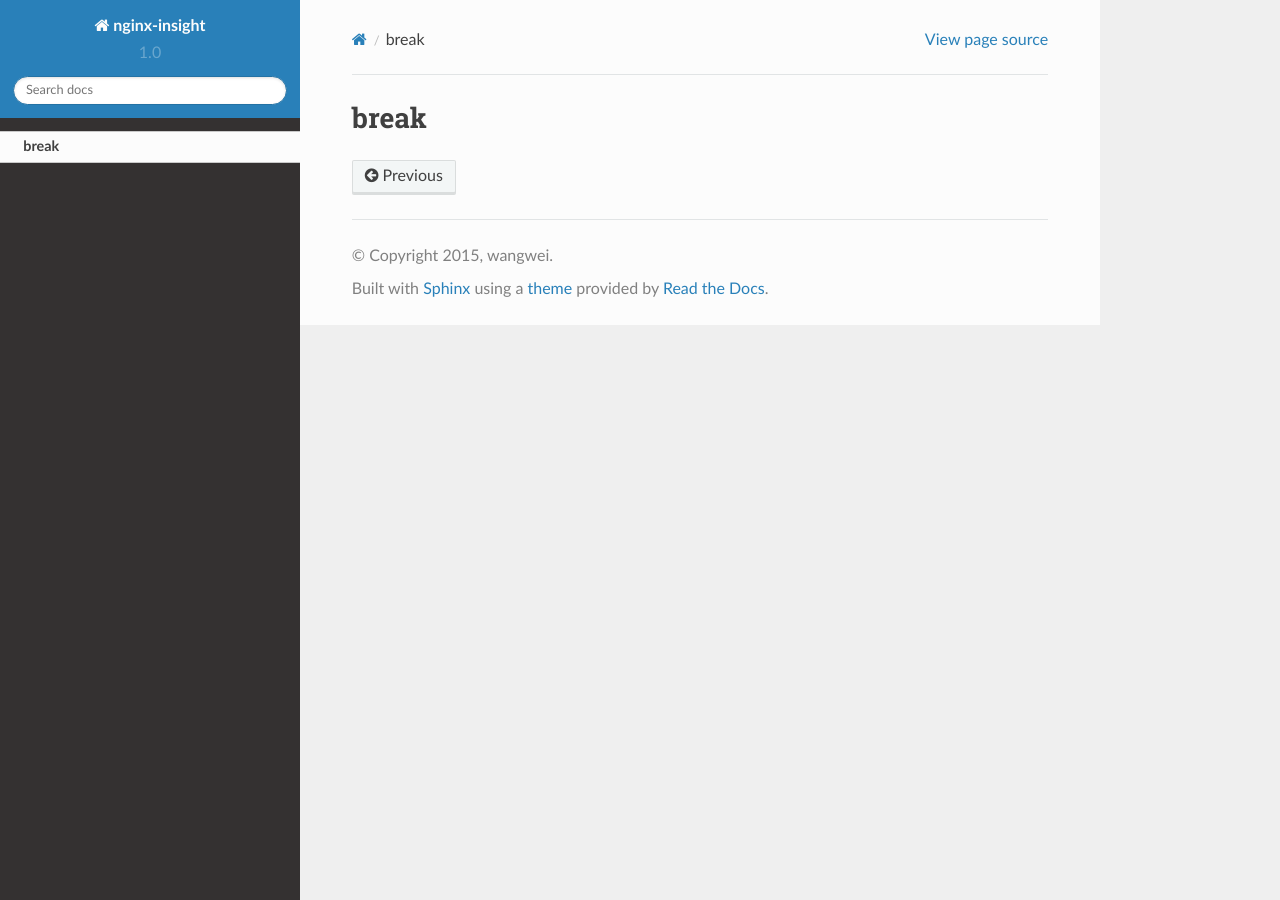
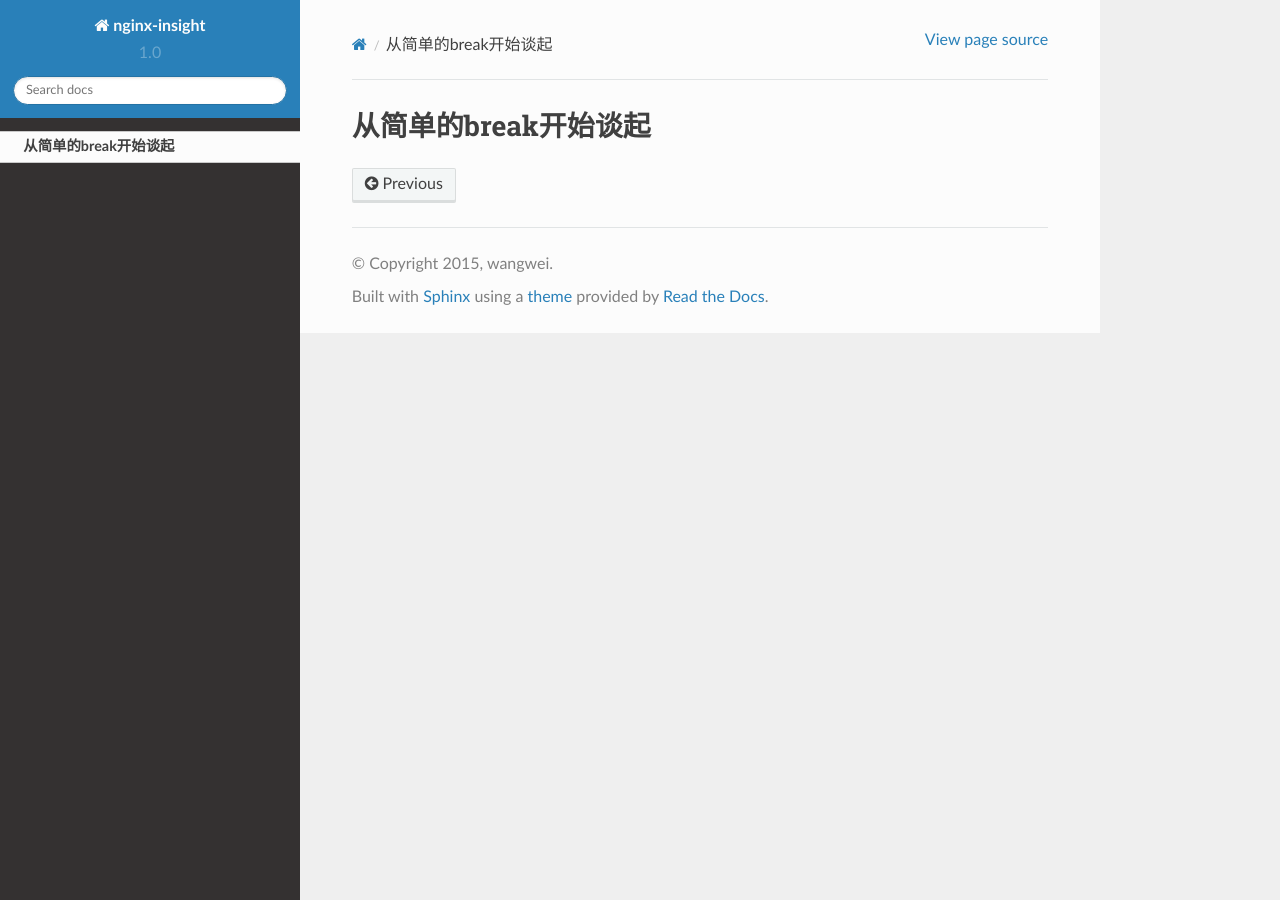
Before and after one commit to wangwei1237/nginx-insight, a Sphinx documentation site: the page built from book/source/chapter1-break.rst, in a window 1280 px wide. Built offline with Sphinx 7.4.7 and the Read the Docs theme 2.0.0, drawn with Linux system fonts in a browser that asks for light colours.

```diff
--- a/book/source/chapter1-break.rst
+++ b/book/source/chapter1-break.rst
@@ -1,2 +1,2 @@
-break
-=========
+从简单的break开始谈起
+===================
```
